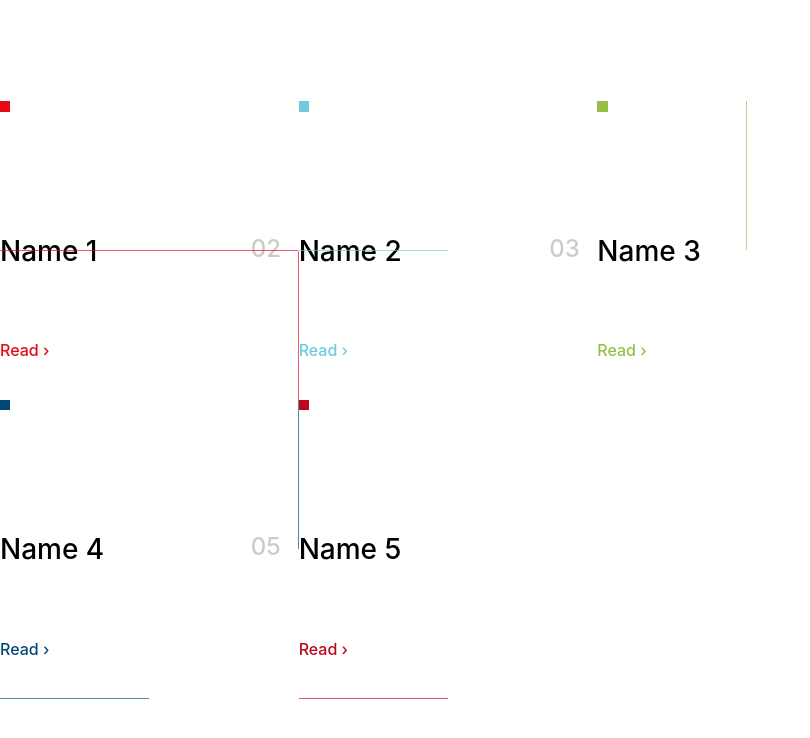
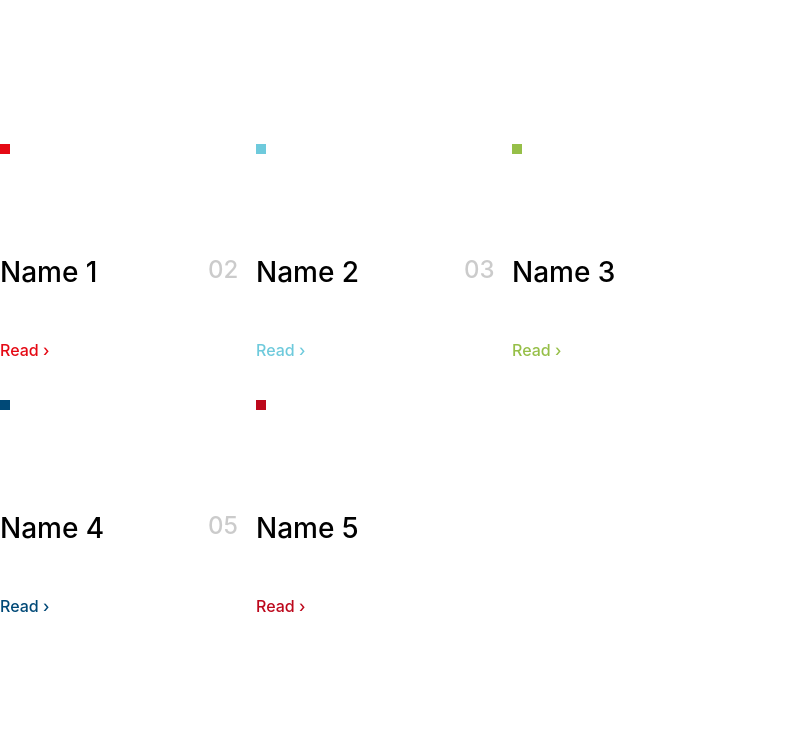
Before and after one commit to phobon/setplays, a Next.js app: page /genome in a window 1280 px wide. Shown: the top 738 px of the page, without its empty margins (0-810 px from the left). Built offline with nearby package versions, Linux system fonts and the light colour scheme.

Commit message:
Bit more polish... lol

```diff
--- a/pages/genome/components/hover.js
+++ b/pages/genome/components/hover.js
@@ -72,15 +72,15 @@
 
     &:before {
         content: "${props => props.first}";
-        bottom: -1rem;
-        right: 1rem;
+        bottom: 10%;
+        right: 5%;
         transition-delay: 200ms;
     }
 
     &:after {
         content: "${props => props.second}";
-        bottom: -5rem;
-        right: 10rem;
+        bottom: 0%;
+        right: 35%;
         transition-delay: 500ms;
     }
 
--- a/pages/genome/index.js
+++ b/pages/genome/index.js
@@ -39,8 +39,8 @@
 const BoxList = styled.ul`
     align-self: center;
     display: grid;
-    grid-template-columns: repeat(3, calc(70vw / 3));
-    grid-auto-rows: calc(70vw / 3);
+    grid-template-columns: repeat(3, calc(60vw / 3));
+    grid-auto-rows: calc(60vw / 3);
 `;
 
 export default () => {
```
